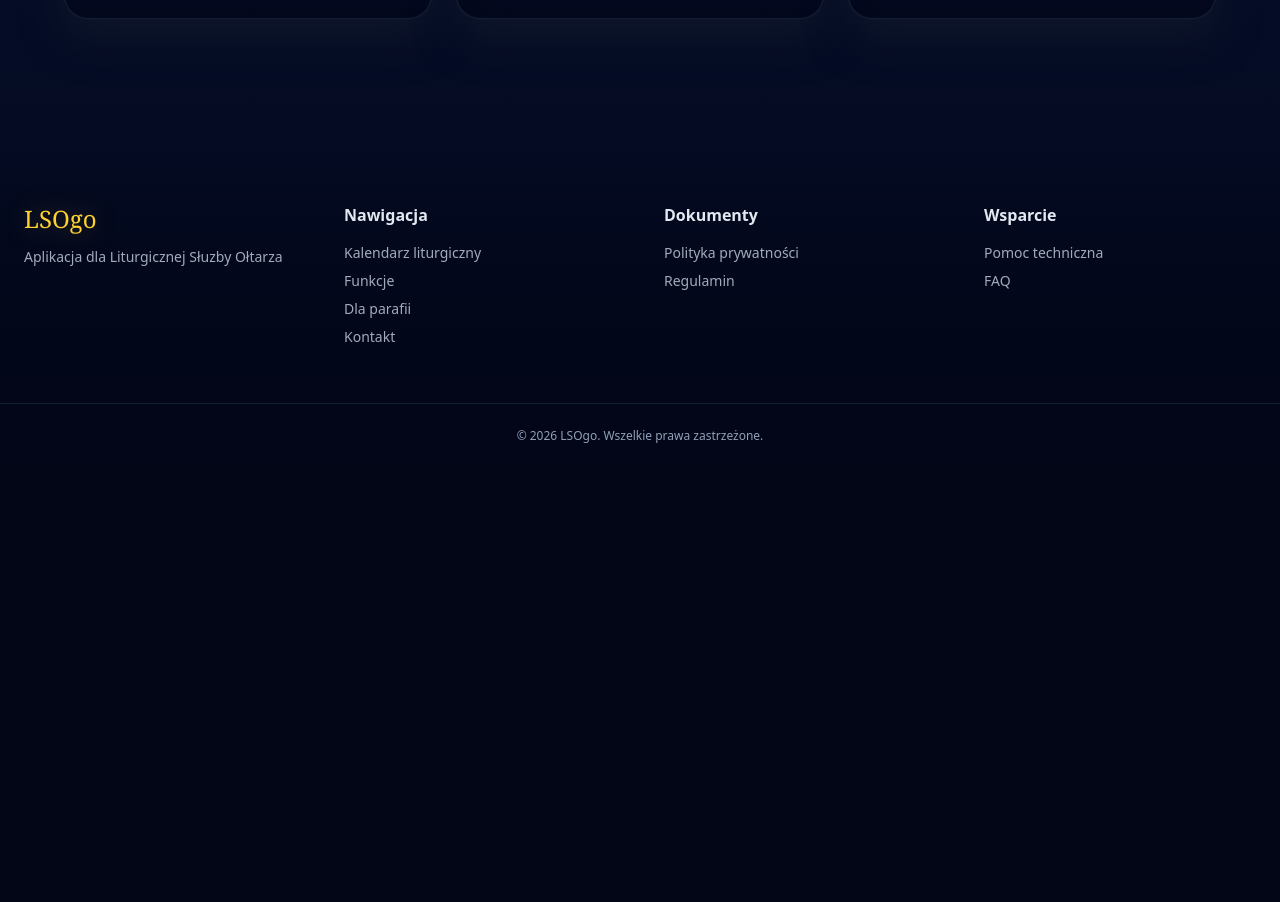
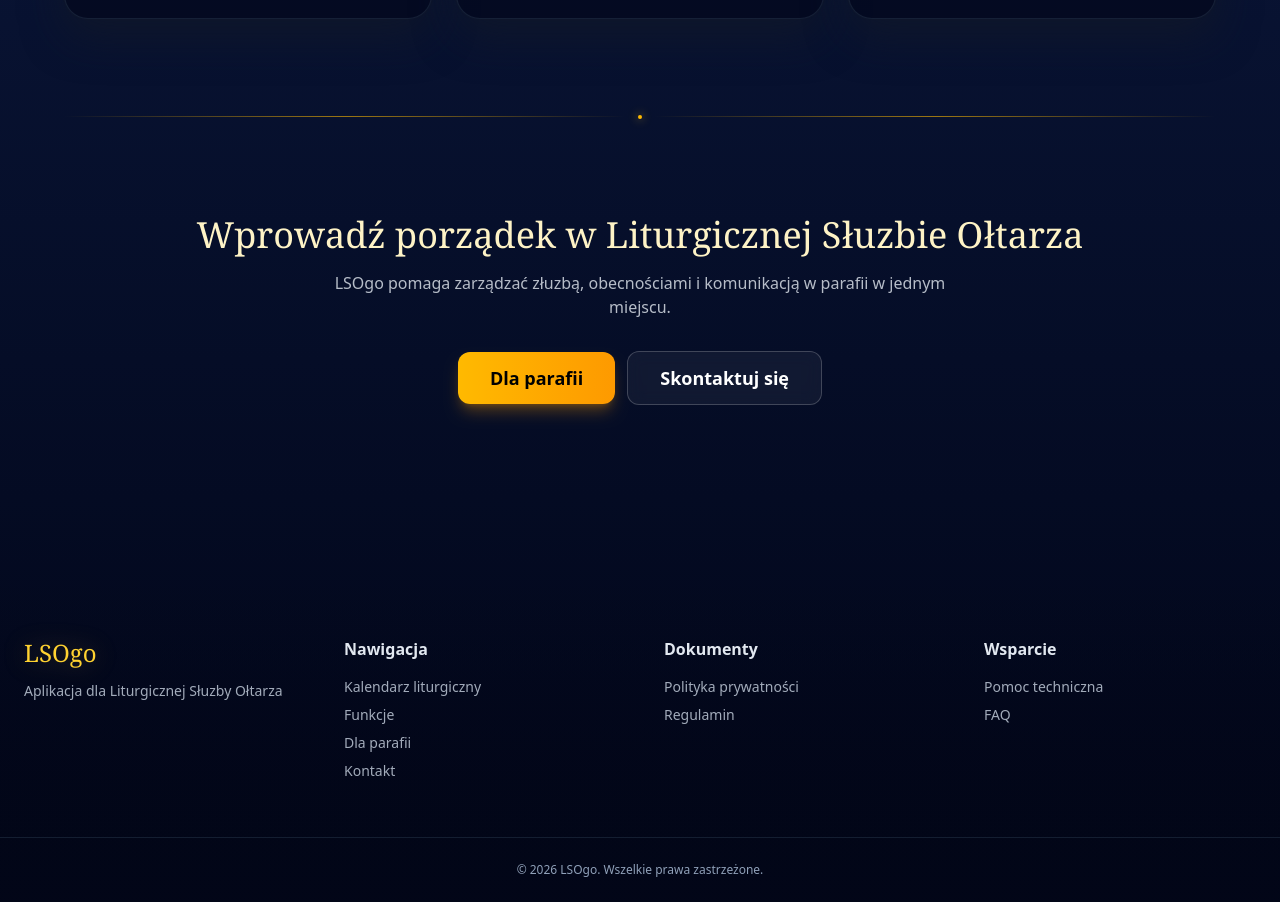
Before and after one commit to grzegorz2803/lsogo-web, a React (Vite) app: page / in a window 1280 px wide. Shown: the part 3170-4072 px from the top of the page. Before the commit the page ends 3638 px from the top, so only its background shows below. Built offline with nearby package versions, Linux system fonts and the light colour scheme.

Commit message:
feat: add CTA section to homepage before footer

```diff
--- /dev/null
+++ b/src/components/HomeCtaSection.tsx
@@ -0,0 +1,32 @@
+import { homeCta } from "../content/home";
+import { Button } from "./Button";
+import { Link } from "react-router-dom";
+import { SectionSeparator } from "./SectionSeparator";
+
+export function HomeCtaSection() {
+  const { title, subtitle, primaryButton, secondaryButton } = homeCta;
+
+  return (
+    <section className="mt-24 px-6">
+      <div className="mx-auto max-w-6xl">
+        <SectionSeparator />
+        <div className="mt-10 text-center px-8 py-12 ">
+          <h2 className="font-serif text-2xl md:text-4xl text-amber-100">
+            {title}
+          </h2>
+          <p className="mx-auto mt-4 max-w-2xl text-sm md:text-base text-slate-200/80">
+            {subtitle}
+          </p>
+          <div className="mt-8 flex flex-col items-center gap-3 sm:flex-row sm:justify-center">
+            <Link to={primaryButton.href}>
+              <Button variant="primary">{primaryButton.label}</Button>
+            </Link>
+            <Link to={secondaryButton.href}>
+              <Button variant="secondary">{secondaryButton.label}</Button>
+            </Link>
+          </div>
+        </div>
+      </div>
+    </section>
+  );
+}
--- a/src/content/home.ts
+++ b/src/content/home.ts
@@ -5,3 +5,16 @@ export const homeHeroContent = {
   primaryCta: "Zaloguj się",
   secondaryCta: "Przejdź do kalendarza",
 };
+export const homeCta = {
+  title: "Wprowadź porządek w Liturgicznej Słuzbie Ołtarza",
+  subtitle:
+    "LSOgo pomaga zarządzać złuzbą, obecnościami i komunikacją w parafii w jednym miejscu.",
+  primaryButton: {
+    label: "Dla parafii",
+    href: "/dla-parafii",
+  },
+  secondaryButton: {
+    label: "Skontaktuj się",
+    href: "/kontakt",
+  },
+};
--- a/src/pages/HomePage.tsx
+++ b/src/pages/HomePage.tsx
@@ -2,6 +2,7 @@ import { CalendarSection } from "../components/CalendarSection";
 import { AudienceSection } from "../components/AudienceSection";
 import { HeroSection } from "../components/HeroSection";
 import { FeaturesSection } from "../components/FeaturesSection";
+import { HomeCtaSection } from "../components/HomeCtaSection";
 
 export function HomePage() {
   return (
@@ -10,6 +11,7 @@ export function HomePage() {
       <CalendarSection />
       <AudienceSection />
       <FeaturesSection />
+      <HomeCtaSection />
     </>
   );
 }
```
